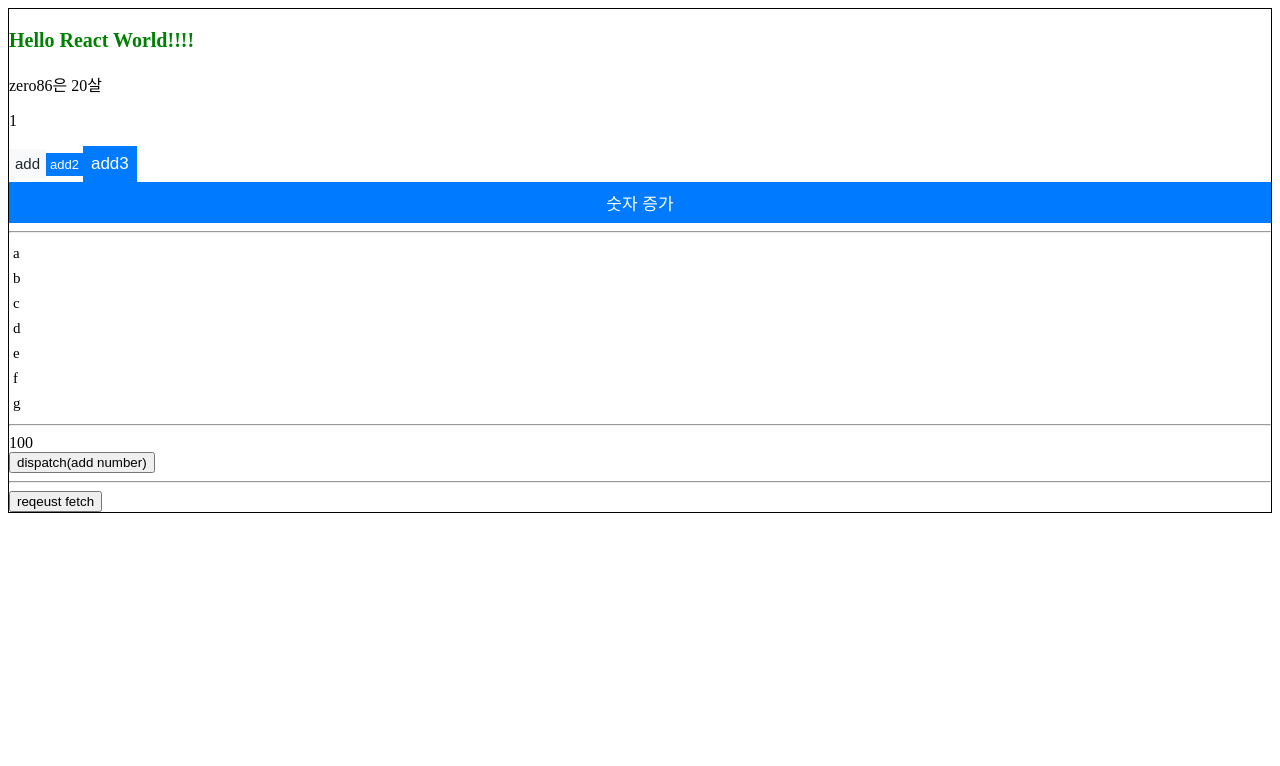
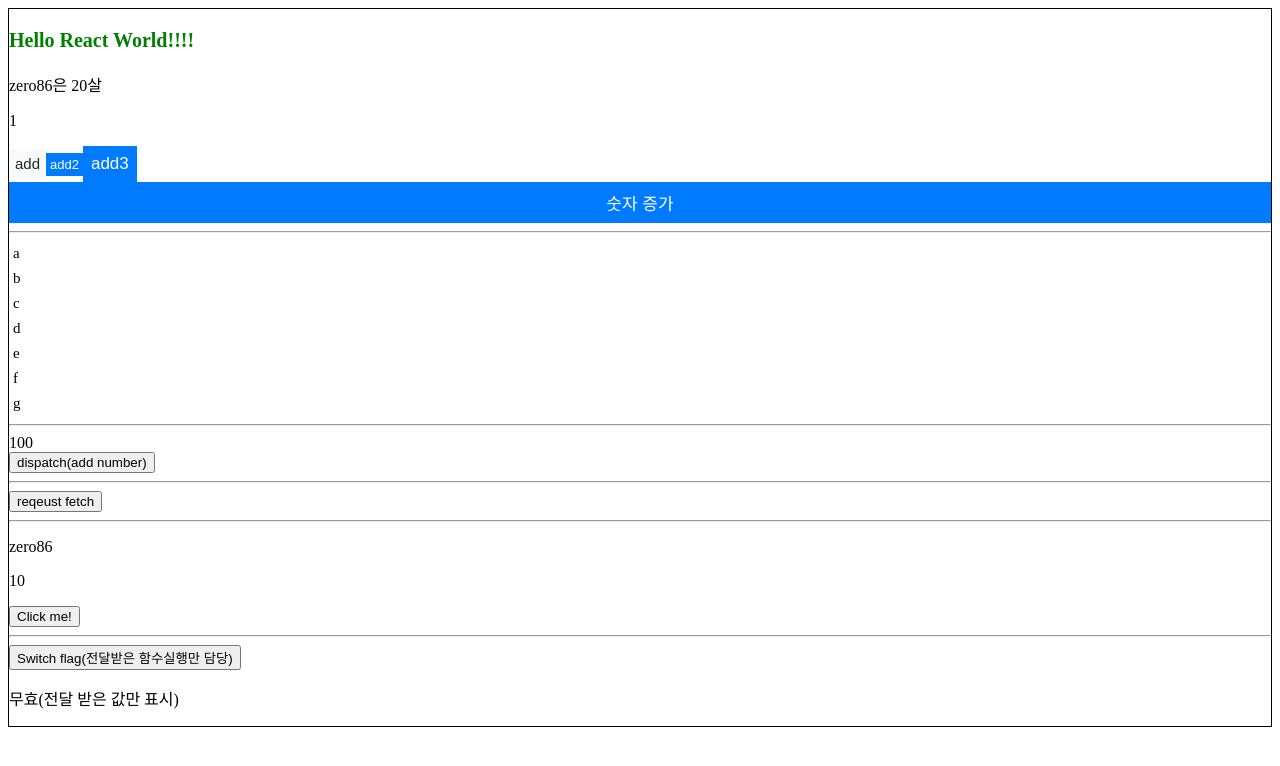
Before and after one commit to katanazero86/react-example, a React app: page / in a window 1280 px wide. Shown: the top 766 px of the page. Built offline with nearby package versions, Linux system fonts and the light colour scheme.

Commit message:
jest 사용해보기.  컴포넌트 잘 쪼개보기

```diff
--- a/src/components/App.js
+++ b/src/components/App.js
@@ -4,6 +4,8 @@ import '../scss/App.scss';
 import Profile from './profile/Profile';
 import ButtonBasic from './atoms/ButtonBasic';
 import StoreTest from './StoreTest';
+import UserCardWrapper from './userCard/UserCardWrapper';
+import SwitchContainer from './switch/SwitchContainer';
 
 // 함수형 컴포넌트
 // props 매개변수를 가진다 (컴포넌트 속성)
@@ -27,8 +29,13 @@ function App({name, age}) {
             <Profile/>
             <hr/>
             <StoreTest/>
+            <hr/>
+            <UserCardWrapper/>
+            <hr/>
+            <SwitchContainer/>
         </div>
     );
+
 
 }
 
--- /dev/null
+++ b/src/components/switch/FlagSwitch.js
@@ -0,0 +1,13 @@
+import React from 'react';
+
+function FlagSwitch({changeFlag}) {
+
+    return(
+        <button onClick={changeFlag}>
+            Switch flag(전달받은 함수실행만 담당)
+        </button>
+    )
+
+}
+
+export default FlagSwitch
--- /dev/null
+++ b/src/components/switch/SwitchContainer.js
@@ -0,0 +1,23 @@
+import React, {useState} from 'react';
+import FlagSwitch from './FlagSwitch';
+import ViewFlagValue from './ViewFlagValue';
+
+
+function SwitchContainer() {
+
+    const [flag, setFlag] = useState(false);
+
+    const changeFlag = () => {
+        setFlag(!flag);
+    }
+
+    return (
+        <div>
+            <FlagSwitch changeFlag={changeFlag}/>
+            <ViewFlagValue flag={flag}/>
+        </div>
+    )
+
+}
+
+export default SwitchContainer
--- /dev/null
+++ b/src/components/switch/ViewFlagValue.js
@@ -0,0 +1,14 @@
+import React from 'react';
+
+function ViewFlagValue(props) {
+
+    return(
+        <p>
+            {props.flag ? '유효' : '무효'}
+            (전달 받은 값만 표시)
+        </p>
+    )
+
+}
+
+export default ViewFlagValue
--- /dev/null
+++ b/src/components/userCard/UserCard.js
@@ -0,0 +1,24 @@
+import React from 'react';
+
+// SFC
+function UserCard(props) {
+
+    const {name, age, onClickHandler} = props
+
+    return (
+        <div>
+            <p>
+                {name}
+            </p>
+            <p>
+                {age}
+            </p>
+            <button onClick={onClickHandler}>
+                Click me!
+            </button>
+        </div>
+    )
+
+}
+
+export default UserCard
--- /dev/null
+++ b/src/components/userCard/UserCardWrapper.js
@@ -0,0 +1,17 @@
+import React from 'react';
+import UserCard from './UserCard';
+
+function UserCardWrapper() {
+
+    const onClick = () => {
+        alert('이얏호!');
+    }
+
+    return (
+        <div>
+            <UserCard name='zero86' age='10' onClickHandler={onClick}/>
+        </div>
+    )
+}
+
+export default UserCardWrapper
```
Also changed, not shown: package.json (+7 -5 lines), src/components/test/Button.js (added, +26 -0 lines), 2 other files (tests, documents, lock files or other folders).
